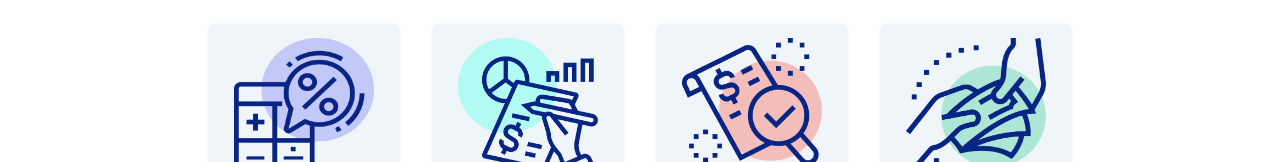
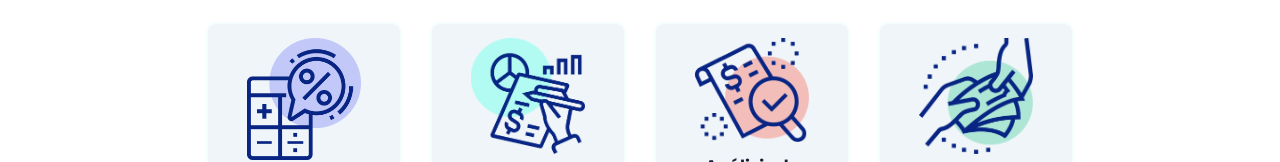
Before and after one commit to marmelen/marmelen.github.io, a plain HTML site: page index.html in a window 1280 px wide. Shown: the part 790-952 px from the top of the page. Drawn offline with nearby package versions, Linux system fonts and the light colour scheme.

Commit message:
Fix step img styles

```diff
--- a/css/styles.css
+++ b/css/styles.css
@@ -301,8 +301,11 @@ p {
 }
 
 .step-container-img {
-    max-width: 10rem;
-    max-height: 10rem;
+    /* max-width: 10rem; */
+    display: block;
+    margin: auto;
+    max-width: 70%;
+    height: auto;
 }
 
 .step-container:hover {
```
